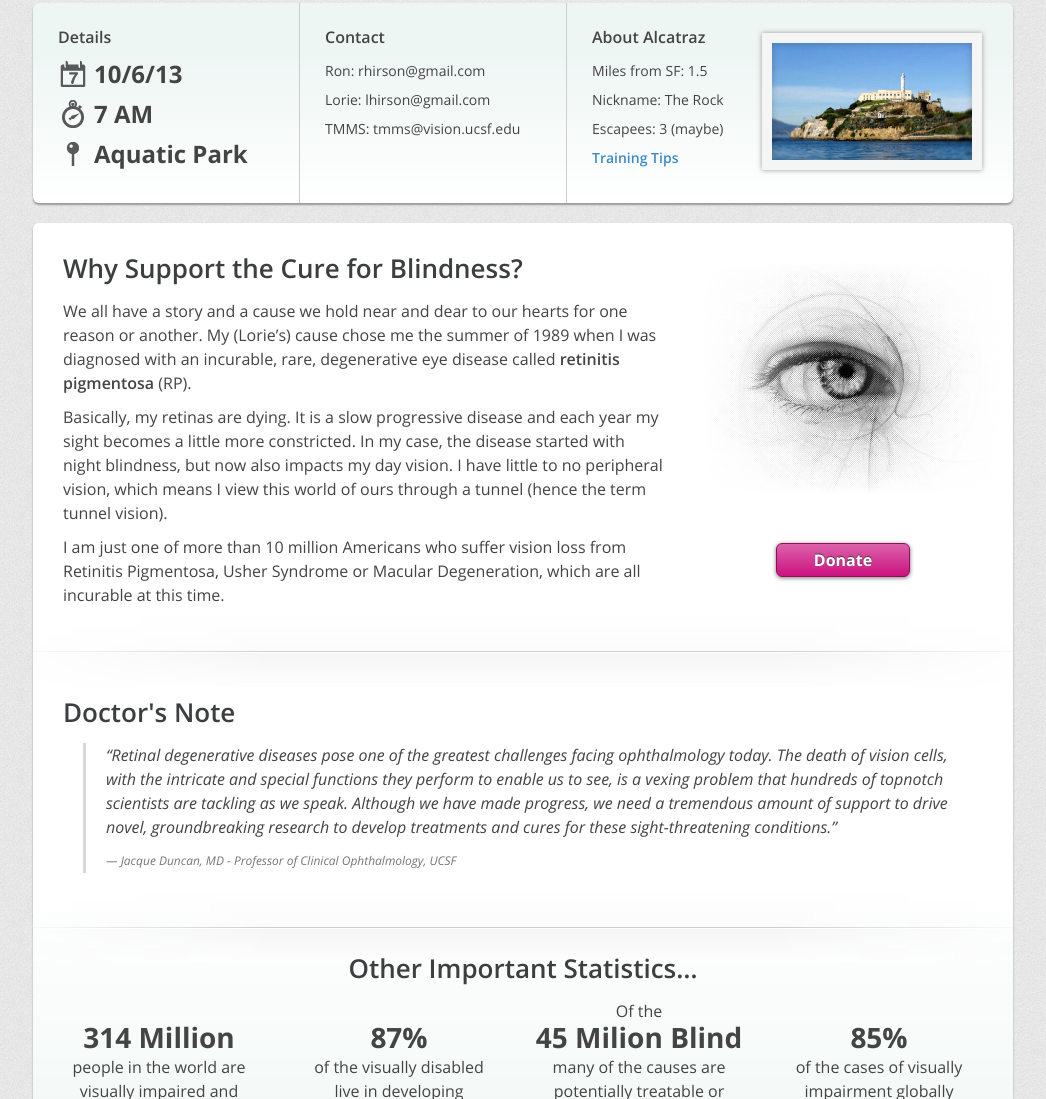
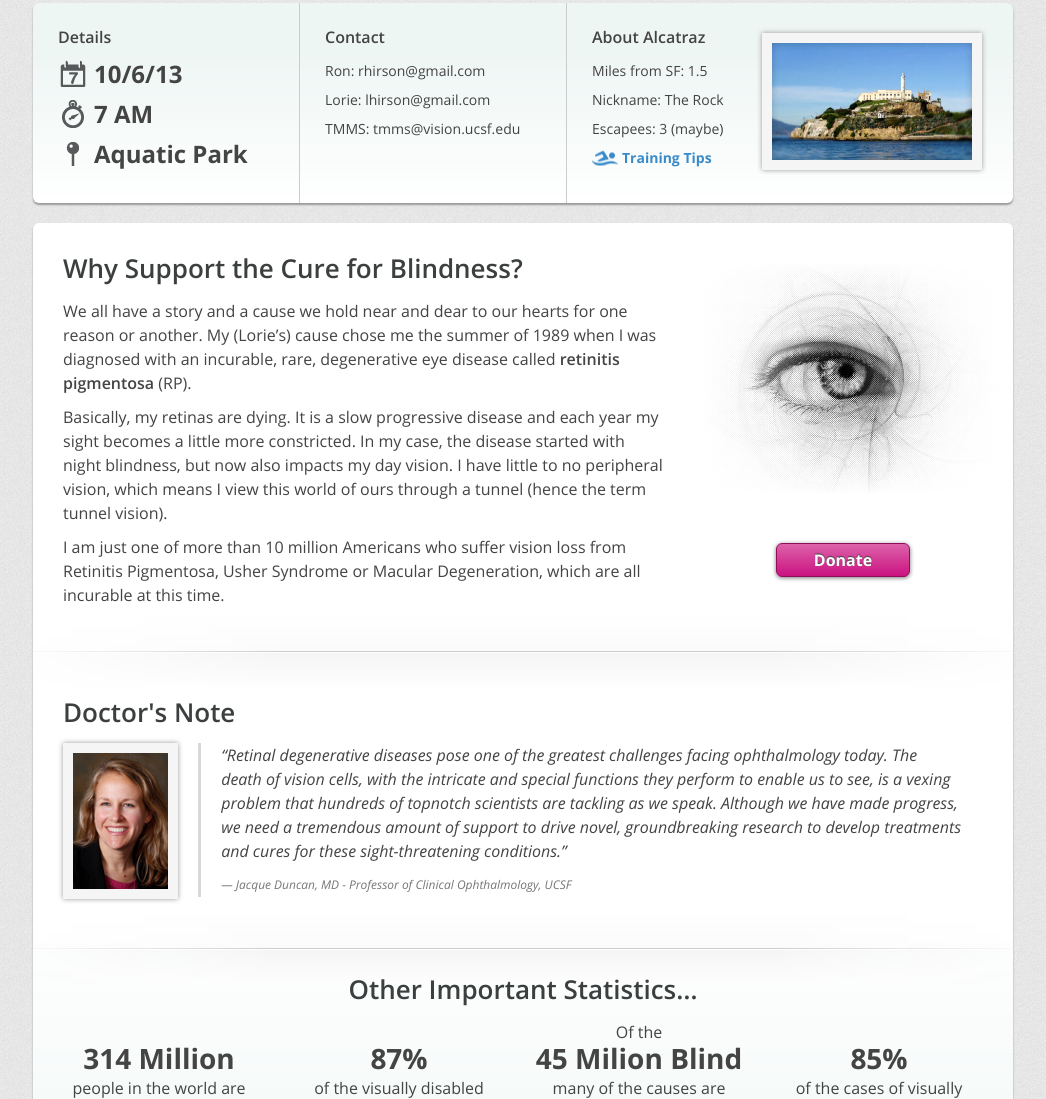
Before and after one commit to rodrigograf/alcatraz, a plain HTML site: page index.html in a window 1280 px wide. Shown: the part 752-1851 px from the top of the page, without its empty margins (117-1163 px from the left). Drawn offline with nearby package versions, Linux system fonts and the light colour scheme.

Commit message:
Added picture to doctor's note and icon to training tips link

```diff
--- a/css/style.css
+++ b/css/style.css
@@ -551,6 +551,12 @@ a.action:hover {
 	right:30px;
 }
 
+.box-event .about a.tips {
+	padding-left:30px;
+	background:url(../images/icon-tips.png) no-repeat left;
+	font-family:OpenSansBold, Arial, Helvetica, sans-serif;
+}
+
 .box-why {
 	width:980px;
 	/*height:850px;*/
@@ -570,9 +576,25 @@ a.action:hover {
 	margin-top:50px;
 }
 
+.box-why .quote {
+	clear: both;
+}
+
+.box-why .quote img {
+	height:136px;
+	float:left;
+	clear:none;
+}
+
+.box-why .quote blockquote {
+	width:740px;
+	float:left;
+	clear:none;
+}
+
 .box-why ul.statistics {
 	display:block;
-	height:130px;
+	height:140px;
 	margin:0 0 40px;
 }
 
--- a/index.html
+++ b/index.html
@@ -81,7 +81,7 @@
                     <li>Miles from SF: 1.5</li>
                     <li>Nickname: The Rock</li>
                     <li>Escapees: 3 (maybe)</li>
-                    <li><a href="http://swim-art.com/openwaterinfo.html" target="_blank"><strong>Training Tips</strong></a></li>
+                    <li><a href="http://swim-art.com/openwaterinfo.html" target="_blank" class="tips">Training Tips</a></li>
                 </ul>
             </div>
             <img src="images/alcatraz.jpg" alt="Alcatraz" class="border" /> </div>
@@ -100,8 +100,9 @@
         </div>
         <div class="separator"></div>
         <div class="container">
-            <div> <a name="doctors" id="doctors"></a>
+            <div class="quote"> <a name="doctors" id="doctors"></a>
                 <h2>Doctor's Note</h2>
+                <img src="images/jacqueduncan.jpg" class="border" />
                 <blockquote>
                 “Retinal degenerative diseases pose one of the greatest challenges facing ophthalmology today. The death of vision cells, with the intricate and special functions they perform to enable us to see, is a vexing problem that hundreds of topnotch scientists are tackling as we speak. Although we have made progress, we need a tremendous amount of support to drive novel, groundbreaking research to develop treatments and cures for these sight-threatening conditions.”
                 <cite>&mdash; Jacque Duncan, MD - Professor of Clinical Ophthalmology, UCSF</cite>
```
Also changed, not shown: images/icon-tips.png (added), images/jacqueduncan.jpg (added).
